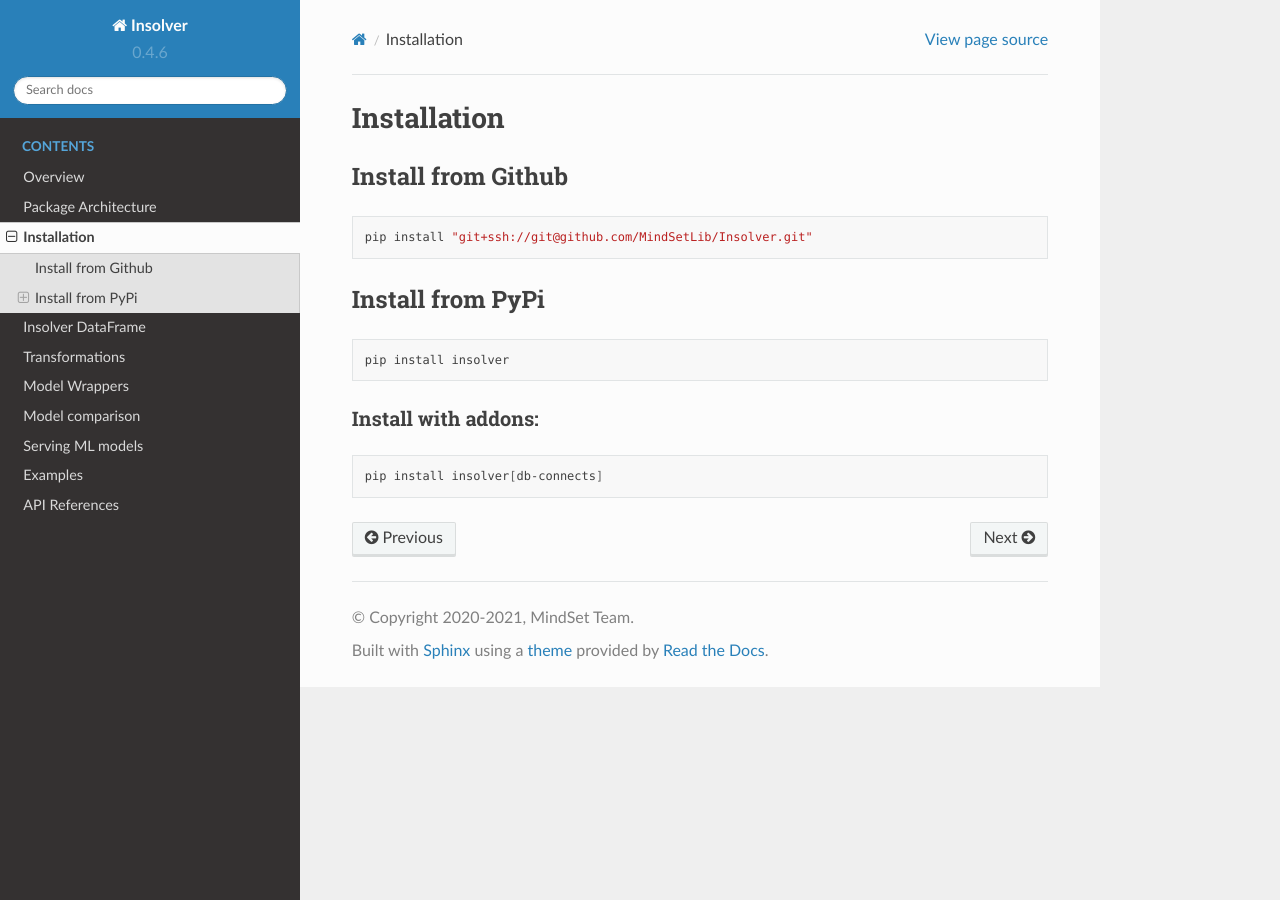
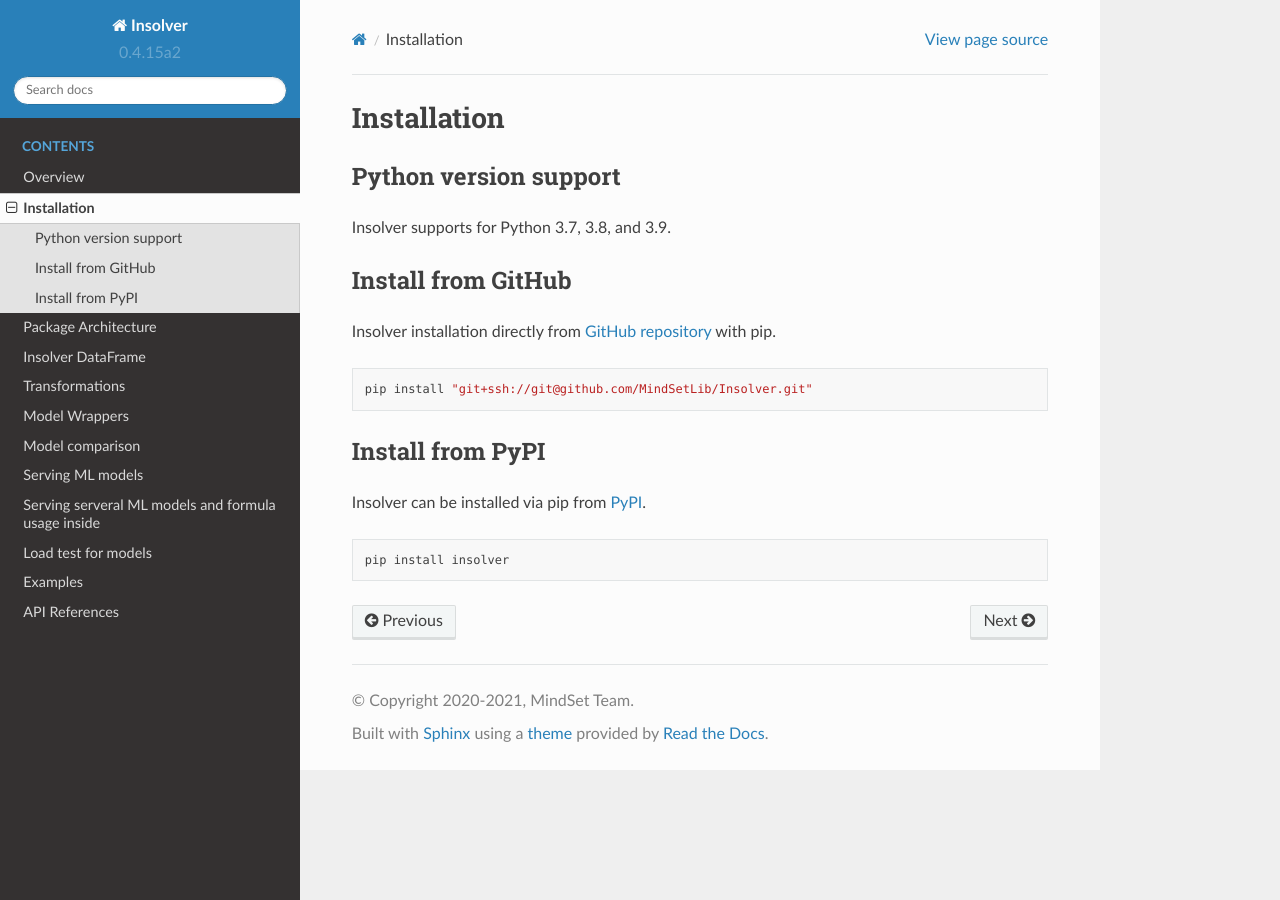
Before and after one commit to MindSetLib/Insolver, a Sphinx documentation site: the page built from docs/source/installation.md, in a window 1280 px wide. Built offline with Sphinx 7.4.7 and the Read the Docs theme 2.0.0, drawn with Linux system fonts in a browser that asks for light colours.

Commit message:
Update documentation and github actions

````diff
--- a/docs/conf.py
+++ b/docs/conf.py
@@ -13,6 +13,8 @@
 import os
 import sys
 from datetime import datetime
+from recommonmark.transform import AutoStructify
+
 sys.path.insert(0, os.path.abspath('../insolver/'))
 
 
@@ -23,8 +25,8 @@
 author = 'MindSet Team'
 
 # The full version, including alpha/beta/rc tags
-release = '0.4.6'
-version = '0.4.6'
+release = '0.4.15a2'
+version = '0.4.15a2'
 
 
 # -- General configuration ---------------------------------------------------
@@ -88,3 +90,10 @@
     '.md': 'markdown',
     '.rst': 'restructuredtext'
 }
+
+
+def setup(app):
+    app.add_config_value('recommonmark_config', {
+            'enable_eval_rst': True,
+            }, True)
+    app.add_transform(AutoStructify)
--- a/docs/index.rst
+++ b/docs/index.rst
@@ -13,12 +13,14 @@
    :caption: Contents
 
    source/overview
+   source/installation
    source/package_architecture
-   source/installation
    source/insolver_df
    source/transformations
    source/model_wrappers
    source/model_comparison
    source/serving
+   source/several_models_serving
+   source/load_tests
    source/examples
    source/api_ref
--- a/docs/source/installation.md
+++ b/docs/source/installation.md
@@ -1,19 +1,18 @@
 # Installation
 
-## Install from Github
+## Python version support
+Insolver supports for Python 3.7, 3.8, and 3.9.
+
+## Install from GitHub
+Insolver installation directly from [GitHub repository](https://github.com/MindSetLib/Insolver) with pip.
 
 ```shell
 pip install "git+ssh://git@github.com/MindSetLib/Insolver.git"
 ```
 
-## Install from PyPi
+## Install from PyPI
+Insolver can be installed via pip from [PyPI](https://pypi.org/project/insolver/).
 
 ```shell
 pip install insolver
 ```
-
-### Install with addons:
-
-```shell
-pip install insolver[db-connects]
-```
--- a/setup.py
+++ b/setup.py
@@ -9,7 +9,7 @@
 
 
 setup(name='insolver',
-      version='0.4.15a1',
+      version='0.4.15a2',
       description='Insolver is low-code machine learning library, initially created for the insurance industry, '
                   'but can be used in any other.\n You can find a detailed overview at '
                   'https://insolver.readthedocs.io/en/latest/source/overview.html.',
@@ -27,9 +27,6 @@
             ]
       },
       install_requires=required,
-      extras_require={
-            'db-connects': ['pyodbc']
-      },
       zip_safe=False,
       classifiers=[
             'Programming Language :: Python :: 3',
````
Also changed, not shown: docs/source/insolver_df.md (+10 -1 lines), docs/source/load_tests.md (+0 -2 lines), docs/source/several_models_serving.md (+0 -1 lines), 2 other files.
